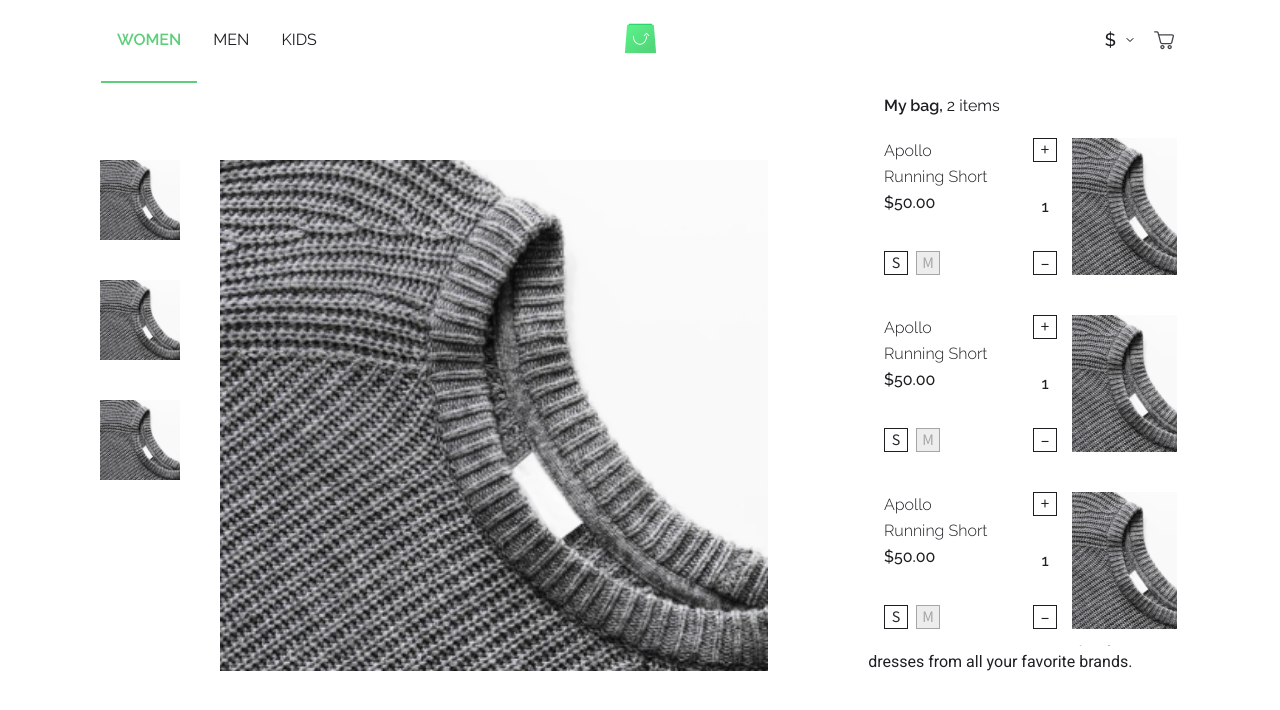
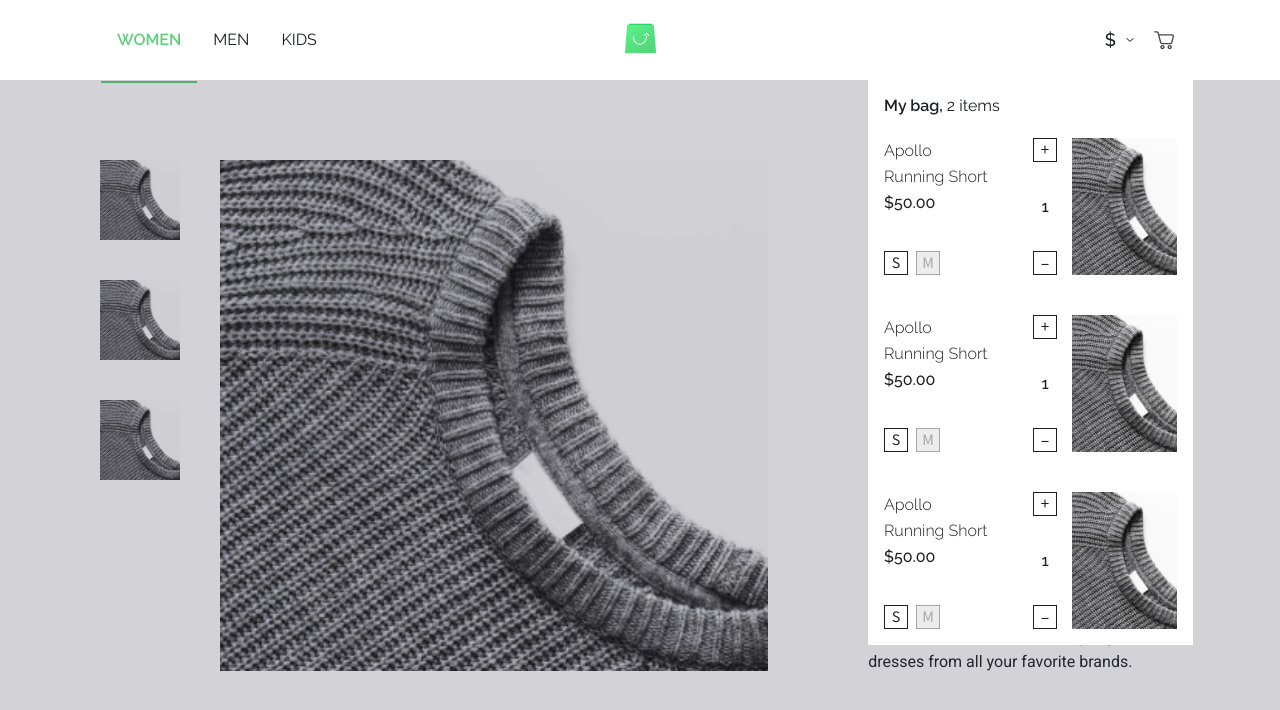
Before and after one commit to caiolv/online-clothing-store, a React (Create React App) app: page /product in a window 1280 px wide. Both pictures are taken after a click on the button 1159 px from the left and 39 px from the top of the page. Shown: the top 710 px of the page. Built offline with nearby package versions, Linux system fonts and the light colour scheme.

Commit message:
add: className conditionals

```diff
--- a/src/App.tsx
+++ b/src/App.tsx
@@ -12,9 +12,9 @@ function App() {
     <BrowserRouter>
       <Header />
       <Switch>
-        <Route path="/" exact component={Category} />
-        <Route path="/product" component={Product} />
-        <Route path="/cart" component={Cart} />
+            <Route path="/" exact component={Category} />
+            <Route path="/product" component={Product} />
+            <Route path="/cart" component={Cart} />
       </Switch>
     </BrowserRouter>
   );
--- a/src/components/CartWindow.tsx
+++ b/src/components/CartWindow.tsx
@@ -9,19 +9,18 @@ type IsOpen = {
 export default class CartWindow extends Component<IsOpen> {
     render() {
         return (
-            <div id="cart-window" style={
-                this.props.isOpen ? {
-                    visibility: 'visible',
-                    opacity: 1
-                } : {
-                    visibility: 'visible',
-                    opacity: 0
+            <div
+                id="cart-window"
+                className={ this.props.isOpen
+                                ? "visible one-opacity"
+                                : "hidden zero-opacity"
                 }
-            }>
+            >
                 <strong>My bag, </strong> 2 items
                 <CartProduct />
                 <CartProduct />
                 <CartProduct />
+
             </div>
         )
     }
--- a/src/components/Header.tsx
+++ b/src/components/Header.tsx
@@ -38,6 +38,11 @@ export default class Header extends Component<{}, CartMenu> {
                     </button>
                     <CartWindow isOpen={this.state.cartMenuOpened} />
                 </div>
+                <div
+                    id="overlay"
+                    onClick={this.toggleCart}
+                    className={this.state.cartMenuOpened ? "visible" : "hidden"}
+                />
             </div>
         )
     }
--- /dev/null
+++ b/src/styles/abstracts/helpers.scss
@@ -0,0 +1,14 @@
+.visible {
+    visibility: visible !important;
+}
+.hidden {
+    visibility: hidden !important;
+}
+
+.zero-opacity {
+    opacity: 0;
+}
+
+.one-opacity {
+    opacity: 1;
+}
--- a/src/styles/components/cart-window.scss
+++ b/src/styles/components/cart-window.scss
@@ -4,7 +4,7 @@
     width: 325px;
     padding: 16px;
     z-index: 10;
-    transition: visibility 0s, opacity 0.2s ease-out;
+    transition: visibility 0.2s, opacity 0.2s ease-in-out;
 
     top: 80px;
     right: 87px;
@@ -12,6 +12,4 @@
     strong {
         font-size: 1rem;
     }
-
-
 }
--- a/src/styles/components/header.scss
+++ b/src/styles/components/header.scss
@@ -55,4 +55,18 @@
             }
         }
     }
+
+    #overlay {
+        position: fixed;
+        visibility: hidden;
+        width: 100%;
+        height: 100%;
+        top: 80px;
+        left: 0;
+        right: 0;
+        bottom: 0;
+        background: rgba(57, 55, 72, 0.22);
+        z-index: 2;
+
+    }
 }
--- a/src/styles/main.scss
+++ b/src/styles/main.scss
@@ -1,4 +1,5 @@
 @import './abstracts/variables';
+@import './abstracts/helpers';
 
 @import './base/base';
 @import './base/typography';
```
